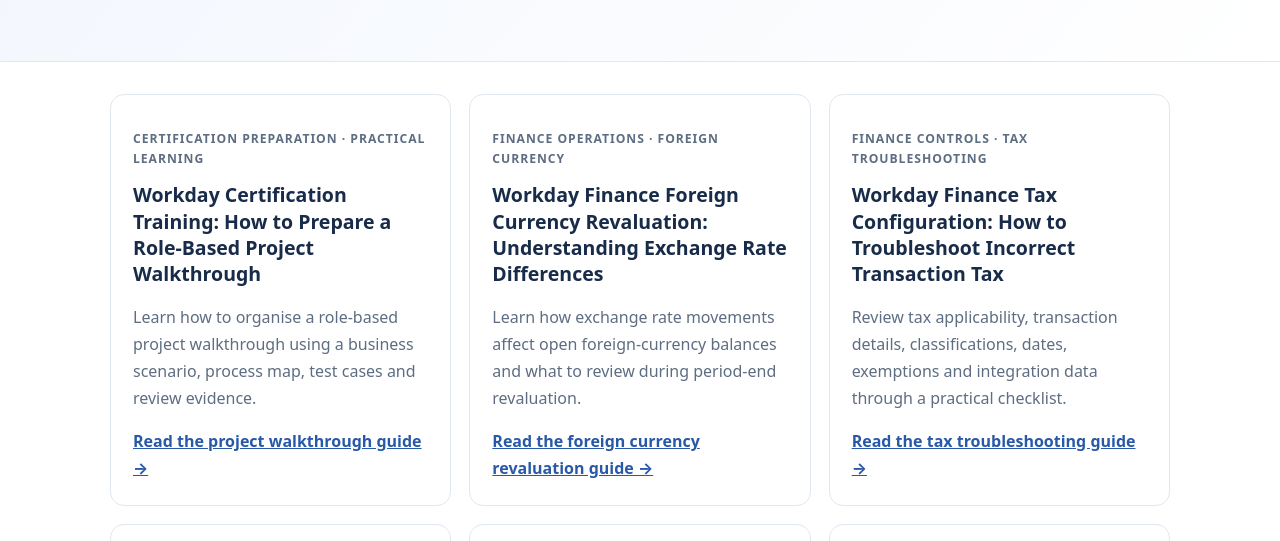
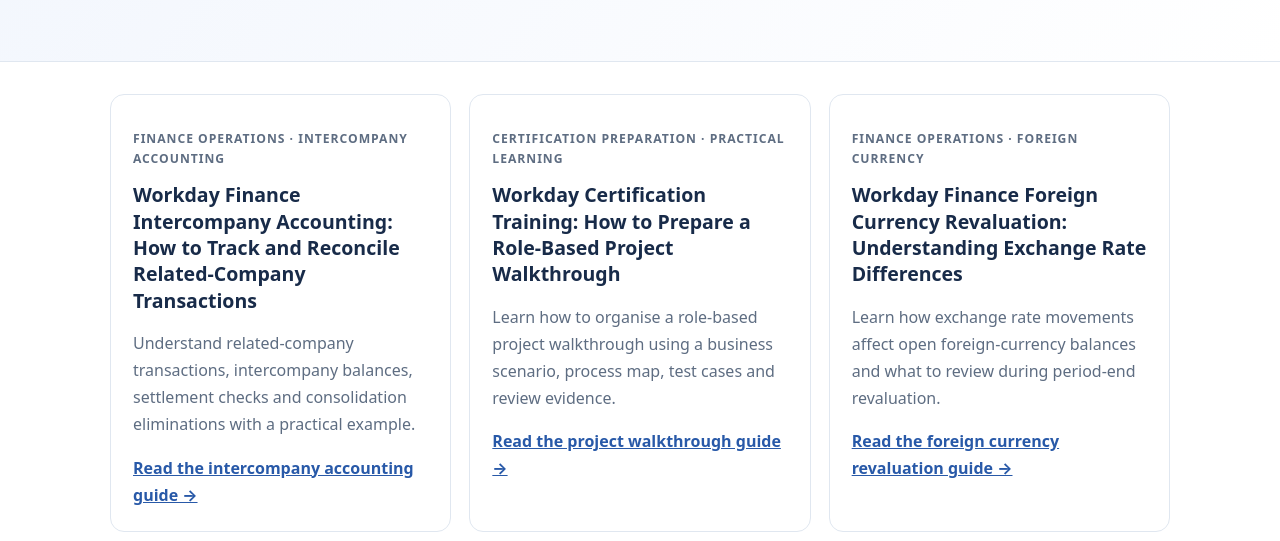
Before and after one commit to techskills-guide/workday-learning-resources, a plain HTML site: page blog/index.html in a window 1280 px wide. Shown: the part 259-800 px from the top of the page. Drawn offline with Linux system fonts and the light colour scheme.

Commit message:
Add intercompany accounting guide to blog library

```diff
--- a/blog/index.html
+++ b/blog/index.html
@@ -15,6 +15,8 @@
 <header class="header"><div class="wrap nav"><a class="brand" href="index.html">Workday Learning Hub</a><nav class="navlinks" aria-label="Main navigation"><a href="../index.html">Home</a><a href="index.html">All Blogs</a><a href="../course-workday-certification-training.html">Workday courses</a><a href="../about.html">About</a></nav></div></header>
 <section class="hero"><div class="wrap"><p class="tag">Workday learning guides</p><h1>All Workday Blogs</h1><p class="muted">Explore beginner-friendly guides to Workday modules, business processes and learning paths.</p></div></section>
 <main class="wrap"><section class="grid" aria-label="Workday blog articles">
+<article class="card"><p class="tag">Finance Operations · Intercompany Accounting</p><h2>Workday Finance Intercompany Accounting: How to Track and Reconcile Related-Company Transactions</h2><p>Understand related-company transactions, intercompany balances, settlement checks and consolidation eliminations with a practical example.</p><a href="workday-finance-intercompany-accounting-reconciliation.html">Read the intercompany accounting guide →</a></article>
+
 <article class="card"><p class="tag">Certification Preparation · Practical Learning</p><h2>Workday Certification Training: How to Prepare a Role-Based Project Walkthrough</h2><p>Learn how to organise a role-based project walkthrough using a business scenario, process map, test cases and review evidence.</p><a href="workday-certification-training-role-based-project-walkthrough.html">Read the project walkthrough guide →</a></article>
 
 <article class="card"><p class="tag">Finance Operations · Foreign Currency</p><h2>Workday Finance Foreign Currency Revaluation: Understanding Exchange Rate Differences</h2><p>Learn how exchange rate movements affect open foreign-currency balances and what to review during period-end revaluation.</p><a href="workday-finance-foreign-currency-revaluation-exchange-differences.html">Read the foreign currency revaluation guide →</a></article>
```
